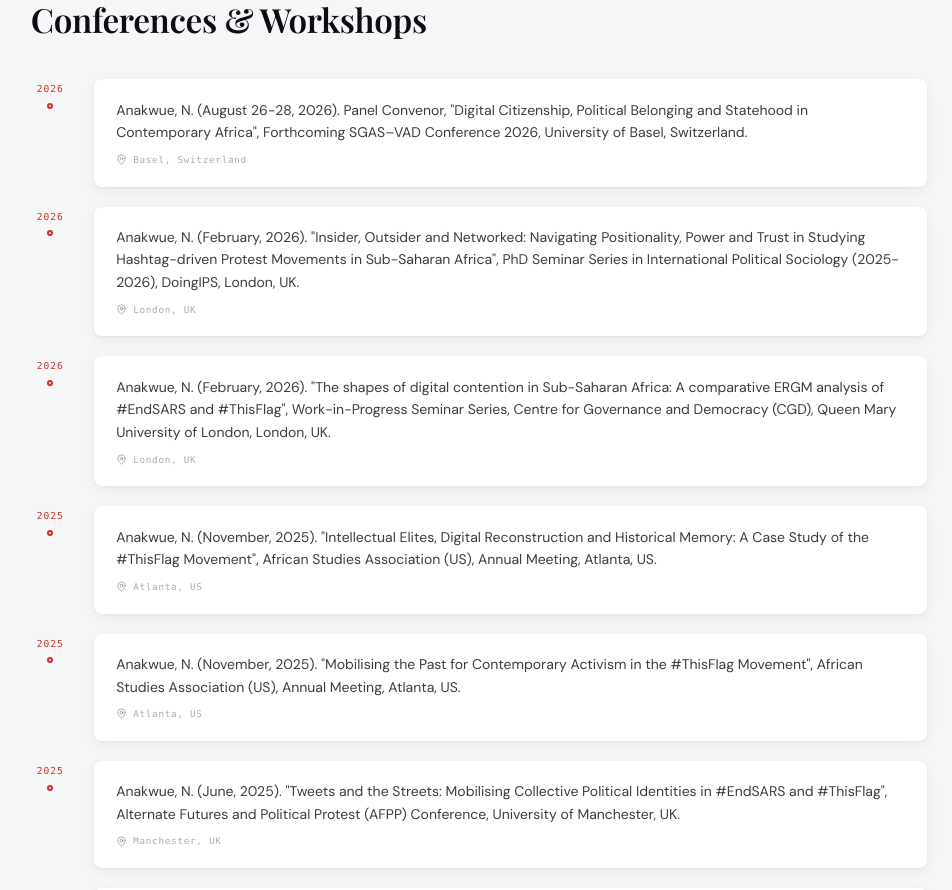
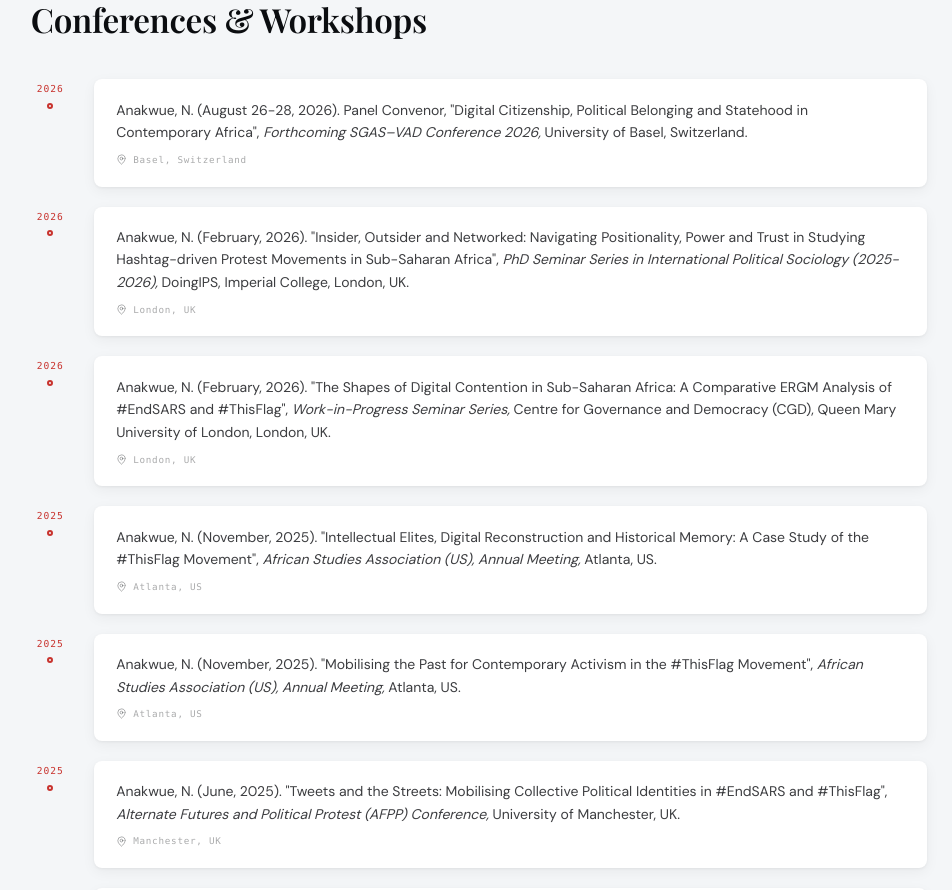
Before and after one commit to Nickybert/nickybert.github.io, a React (Vite) app: page / in a window 1280 px wide. Shown: the part 3960-4850 px from the top of the page, without its empty margins (46-998 px from the left). Built offline with nearby package versions, Linux system fonts and the light colour scheme; a web font is replaced by a local one.

Commit message:
Update Conferences.tsx

```diff
--- a/src/sections/Conferences.tsx
+++ b/src/sections/Conferences.tsx
@@ -3,53 +3,59 @@ import { MapPin } from 'lucide-react';
 
 const conferences = [
   {
-    citation:
-      'Anakwue, N. (August 26-28, 2026). Panel Convenor, "Digital Citizenship, Political Belonging and Statehood in Contemporary Africa", Forthcoming SGAS–VAD Conference 2026, University of Basel, Switzerland.',
+    before: 'Anakwue, N. (August 26-28, 2026). Panel Convenor, "Digital Citizenship, Political Belonging and Statehood in Contemporary Africa",',
+    venue:  'Forthcoming SGAS–VAD Conference 2026,',
+    after:  'University of Basel, Switzerland.',
     year: '2026',
     location: 'Basel, Switzerland',
   },
   {
-    citation:
-      'Anakwue, N. (February, 2026). "Insider, Outsider and Networked: Navigating Positionality, Power and Trust in Studying Hashtag-driven Protest Movements in Sub-Saharan Africa", PhD Seminar Series in International Political Sociology (2025-2026), DoingIPS, London, UK.',
+    before: 'Anakwue, N. (February, 2026). "Insider, Outsider and Networked: Navigating Positionality, Power and Trust in Studying Hashtag-driven Protest Movements in Sub-Saharan Africa",',
+    venue:  'PhD Seminar Series in International Political Sociology (2025-2026),',
+    after:  'DoingIPS, Imperial College, London, UK.',
     year: '2026',
     location: 'London, UK',
   },
   {
-    citation:
-      'Anakwue, N. (February, 2026). "The shapes of digital contention in Sub-Saharan Africa: A comparative ERGM analysis of #EndSARS and #ThisFlag", Work-in-Progress Seminar Series, Centre for Governance and Democracy (CGD), Queen Mary University of London, London, UK.',
+    before: 'Anakwue, N. (February, 2026). "The Shapes of Digital Contention in Sub-Saharan Africa: A Comparative ERGM Analysis of #EndSARS and #ThisFlag",',
+    venue:  'Work-in-Progress Seminar Series,',
+    after:  'Centre for Governance and Democracy (CGD), Queen Mary University of London, London, UK.',
     year: '2026',
     location: 'London, UK',
   },
   {
-    citation:
-      'Anakwue, N. (November, 2025). "Intellectual Elites, Digital Reconstruction and Historical Memory: A Case Study of the #ThisFlag Movement", African Studies Association (US), Annual Meeting, Atlanta, US.',
+    before: 'Anakwue, N. (November, 2025). "Intellectual Elites, Digital Reconstruction and Historical Memory: A Case Study of the #ThisFlag Movement",',
+    venue:  'African Studies Association (US), Annual Meeting,',
+    after:  'Atlanta, US.',
     year: '2025',
     location: 'Atlanta, US',
   },
   {
-    citation:
-      'Anakwue, N. (November, 2025). "Mobilising the Past for Contemporary Activism in the #ThisFlag Movement", African Studies Association (US), Annual Meeting, Atlanta, US.',
+    before: 'Anakwue, N. (November, 2025). "Mobilising the Past for Contemporary Activism in the #ThisFlag Movement",',
+    venue:  'African Studies Association (US), Annual Meeting,',
+    after:  'Atlanta, US.',
     year: '2025',
     location: 'Atlanta, US',
   },
   {
-    citation:
-      'Anakwue, N. (June, 2025). "Tweets and the Streets: Mobilising Collective Political Identities in #EndSARS and #ThisFlag", Alternate Futures and Political Protest (AFPP) Conference, University of Manchester, UK.',
+    before: 'Anakwue, N. (June, 2025). "Tweets and the Streets: Mobilising Collective Political Identities in #EndSARS and #ThisFlag",',
+    venue:  'Alternate Futures and Political Protest (AFPP) Conference,',
+    after:  'University of Manchester, UK.',
     year: '2025',
     location: 'Manchester, UK',
   },
   {
-    citation:
-      'Anakwue, N. (July, 2024). "Re-imagining political identity: EndSARS and its impact on Tilly\'s WUNC framework", Digital Politics and Social Movements Workshop, University of York, UK.',
+    before: 'Anakwue, N. (July, 2024). "Re-imagining Political Identity: EndSARS and its Impact on Tilly\'s WUNC Framework",',
+    venue:  'Digital Politics and Social Movements Workshop,',
+    after:  'University of York, UK.',
     year: '2024',
-    location: 'York, UK',
-  },
+    location: 'York, UK',  },
   {
-    citation:
-      'Anakwue, N. (September, 2020). "Re-centering Africa in the study of ancient philosophy: The legacy of ancient Egyptian philosophy", Critical Ancient World Studies Workshop, University of Oxford, UK.',
+    before: 'Anakwue, N. (September, 2020). "Re-centering Africa in the Study of Ancient Philosophy: The Legacy of Ancient Egyptian Philosophy",',
+    venue:  'Critical Ancient World Studies Workshop,',
+    after:  'University of Oxford, UK.',
     year: '2020',
-    location: 'Oxford, UK',
-  },
+    location: 'Oxford, UK',  },
 ];
 
 const Conferences = () => {
@@ -125,7 +131,7 @@ const Conferences = () => {
                       </span>
                     </div>
                     <p className="text-[14px] text-[#0B0D10]/80 leading-relaxed mb-2">
-                      {conf.citation}
+                    {conf.before} <em>{conf.venue}</em> {conf.after}
                     </p>
                     <div className="flex items-center gap-1.5 text-[#0B0D10]/35">
                       <MapPin size={11} />
```
